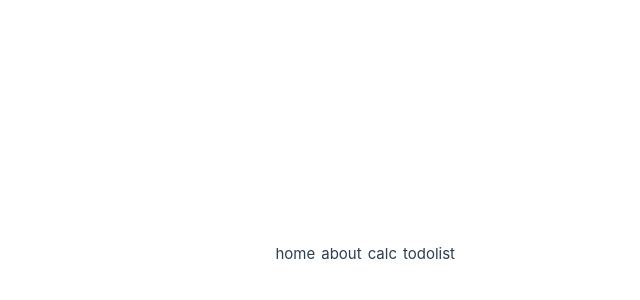
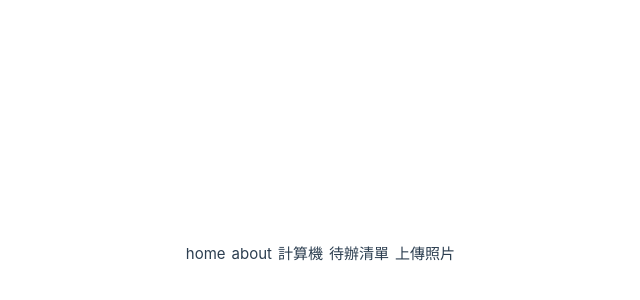
Before and after one commit to yeeeroo/vue-project, a Vue app: page /picUpload in a window 1280 px wide. Shown: the part 146-446 px from the top of the page, without its empty margins (182-822 px from the left). Built offline with nearby package versions, Linux system fonts and the light colour scheme; what vue-sweetalert2 would draw is missing.

Commit message:
new page-picUpload

```diff
--- a/src/App.vue
+++ b/src/App.vue
@@ -14,8 +14,9 @@ export default {
   <header>
     <RouterLink to="/">home</RouterLink>
     <RouterLink to="/about">about</RouterLink>
-    <RouterLink to="/calc">calc</RouterLink>
-    <RouterLink to="/todoList">todolist</RouterLink>
+    <RouterLink to="/calc">計算機</RouterLink>
+    <RouterLink to="/todoList">待辦清單</RouterLink>
+    <RouterLink to="/picUpload">上傳照片</RouterLink>
   </header>
   <main>
     <RouterView />
--- a/src/router/index.js
+++ b/src/router/index.js
@@ -25,6 +25,10 @@ const router = createRouter({
       path: '/todoList',
       name: 'todoList',
       component: () => import('../views/TodoListView.vue')
+    },{
+      path: '/picUpload',
+      name: 'picUpload',
+      component: () => import('../views/PicUploadView.vue')
     }
   ]
 })
--- /dev/null
+++ b/src/views/PicUploadView.vue
@@ -0,0 +1,19 @@
+<script>
+export default{
+    data(){
+        return;
+    },
+    methods: {
+
+    }
+}
+</script>
+
+<template>
+    <div>
+
+    </div>
+</template>
+
+<style>
+</style>
```
